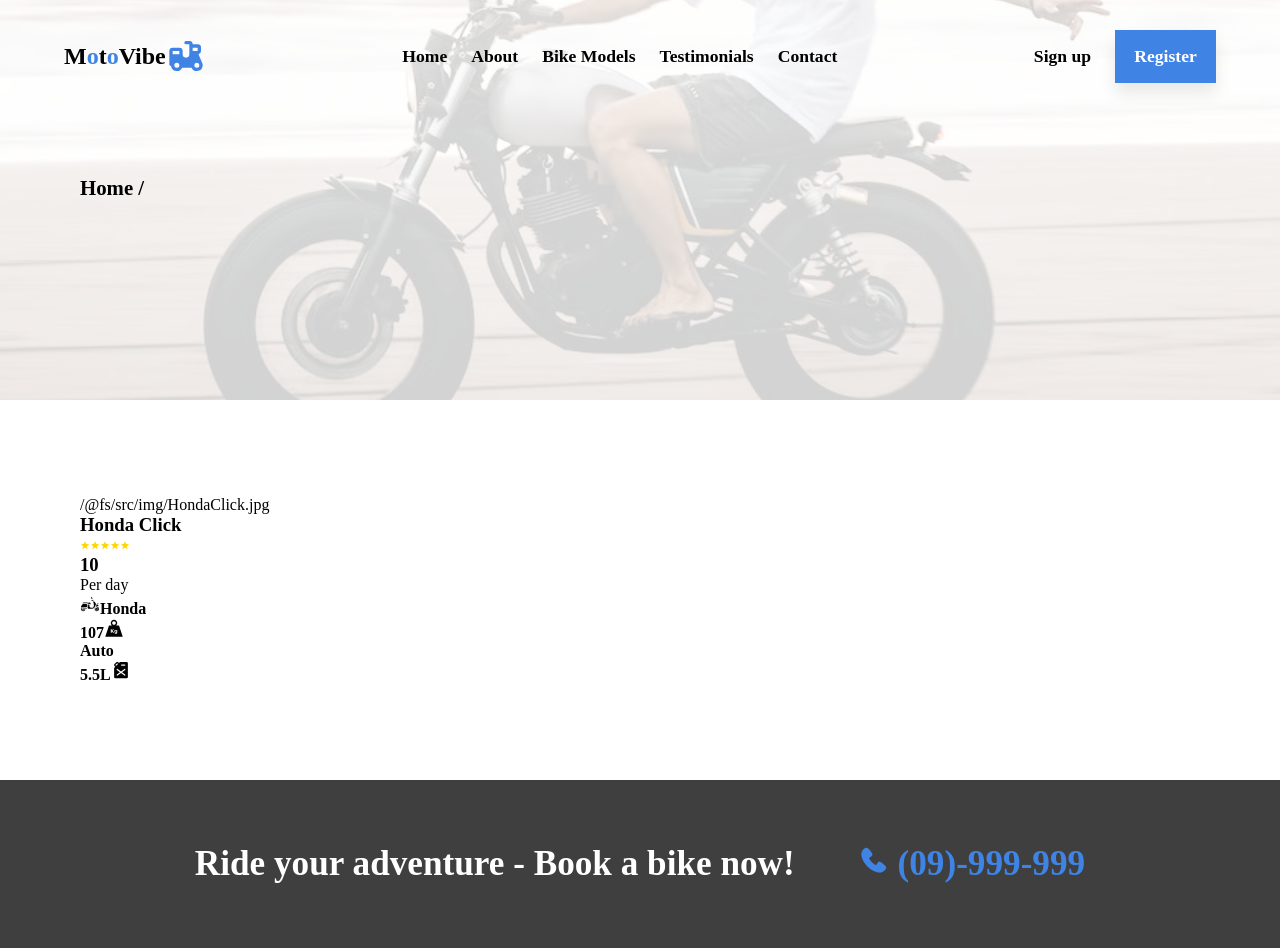
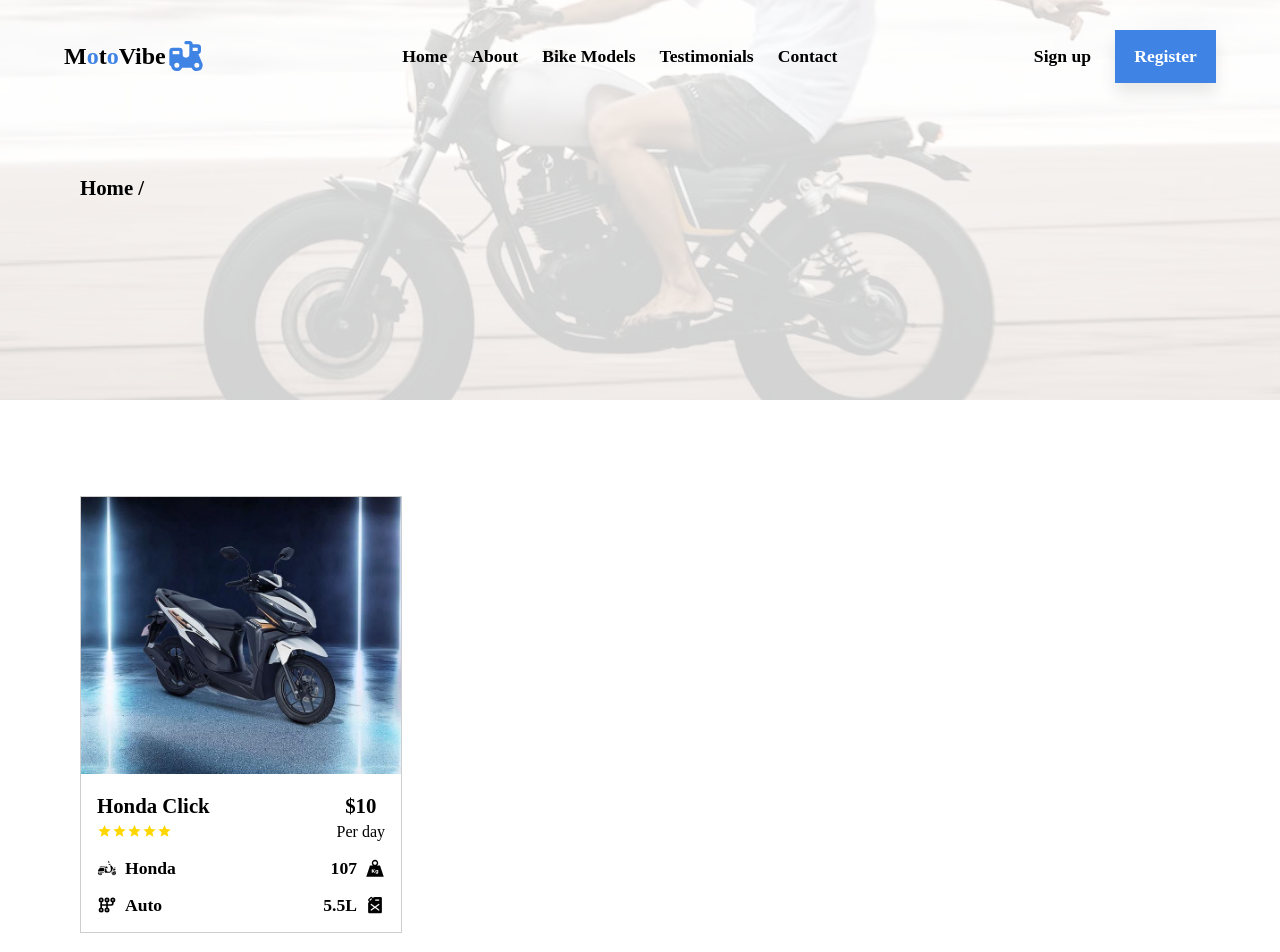
Before and after one commit to OnigiriKing/moto-vibe, a React (Create React App) app: page /Models in a window 1280 px wide. Shown: the top 952 px of the page. Built offline with nearby package versions, Linux system fonts and the light colour scheme.

Commit message:
BikeDes ready

```diff
--- a/src/pages/bikeModelsPage/components/BikeDes.jsx
+++ b/src/pages/bikeModelsPage/components/BikeDes.jsx
@@ -3,27 +3,29 @@
 export default function BikeDes({ bikeType, bikeModel, price, gas, weight, img, star }) {
 
   const stars = [
-    bikeDesSvg(10).star,
-    bikeDesSvg(10).star,
-    bikeDesSvg(10).star,
-    bikeDesSvg(10).star,
-    bikeDesSvg(10).star,
+    bikeDesSvg(15).star,
+    bikeDesSvg(15).star,
+    bikeDesSvg(15).star,
+    bikeDesSvg(15).star,
+    bikeDesSvg(15).star,
   ];
   return (
     <div className="bike-des-wrapper">
-      <div className="bike-des-img">{img}</div>
+      <div className="bike-des-img">
+        <img src={img}></img>
+      </div>
       <div className="bike-des-text">
-        <div className="bike-des-price">
+        <div className="bike-des">
           <div>
             <h3>{bikeModel}</h3>
             <div>{stars.splice(0, star)}</div>
           </div>
-          <div>
-            <h3>{price}</h3>
+          <div className="bike-des-price">
+            <h3>${price}</h3>
             <p>Per day</p>
           </div>
         </div>
-        <div className="bike-des-type">
+        <div className="bike-des">
           <h4>
             {bikeDesSvg(20).bike}
             {bikeType}
@@ -33,8 +35,8 @@
             {bikeDesSvg(20).weight}
           </h4>
         </div>
-        <div className="bike-des-gas">
-          <h4>Auto</h4>
+        <div className="bike-des">
+          <h4>{bikeDesSvg(20).gearBox} Auto</h4>
           <h4>
             {gas}L{bikeDesSvg(20).gas}
           </h4>
--- a/src/styles/bikeModelsStyle/_models.scss
+++ b/src/styles/bikeModelsStyle/_models.scss
@@ -10,6 +10,51 @@
 .bike-models-wrapper {
   width: 100%;
   max-width: 70rem;
+  margin: 0 2rem;
   display: grid;
   grid-template-columns: 1fr 1fr 1fr;
 }
+
+.bike-des-wrapper {
+  border: 1px solid rgb(205, 205, 205);
+  width: 20rem;
+}
+
+.bike-des-img {
+  img {
+    width: 20rem;
+  }
+}
+
+.bike-des-text {
+  margin: 1rem;
+  display: flex;
+  flex-direction: column;
+  gap: 1rem;
+}
+
+.bike-des {
+  display: flex;
+  justify-content: space-between;
+
+  h4 {
+    display: flex;
+    gap: 0.5rem;
+    font-size: $h4-size;
+  }
+
+  h3 {
+    font-size: $h3-size;
+    margin-bottom: .3rem;
+  }
+
+  p {
+    font-size: $h5-size;
+  }
+}
+
+.bike-des-price {
+    display: flex;
+    flex-direction: column;
+    align-items: center;
+}
--- a/src/svg/bikeDesSvg.jsx
+++ b/src/svg/bikeDesSvg.jsx
@@ -52,6 +52,25 @@
         />
       </svg>
     ),
+    gearBox: (
+      <svg
+        xmlns="http://www.w3.org/2000/svg"
+        width={width}
+        height={width}
+        viewBox="0 0 24 24"
+      >
+        <g
+          fill="none"
+          stroke="currentColor"
+          stroke-linecap="round"
+          stroke-linejoin="round"
+          stroke-width="2"
+        >
+          <path d="M3 6a2 2 0 1 0 4 0a2 2 0 1 0-4 0m7 0a2 2 0 1 0 4 0a2 2 0 1 0-4 0m7 0a2 2 0 1 0 4 0a2 2 0 1 0-4 0M3 18a2 2 0 1 0 4 0a2 2 0 1 0-4 0m7 0a2 2 0 1 0 4 0a2 2 0 1 0-4 0M5 8v8m7-8v8" />
+          <path d="M19 8v2a2 2 0 0 1-2 2H5" />
+        </g>
+      </svg>
+    ),
   };
 
   return svg;
```
Also changed, not shown: src/dist/style.css, 1 other file (tests, documents, lock files or other folders). Lines whose indentation alone changed are shown as unchanged.
